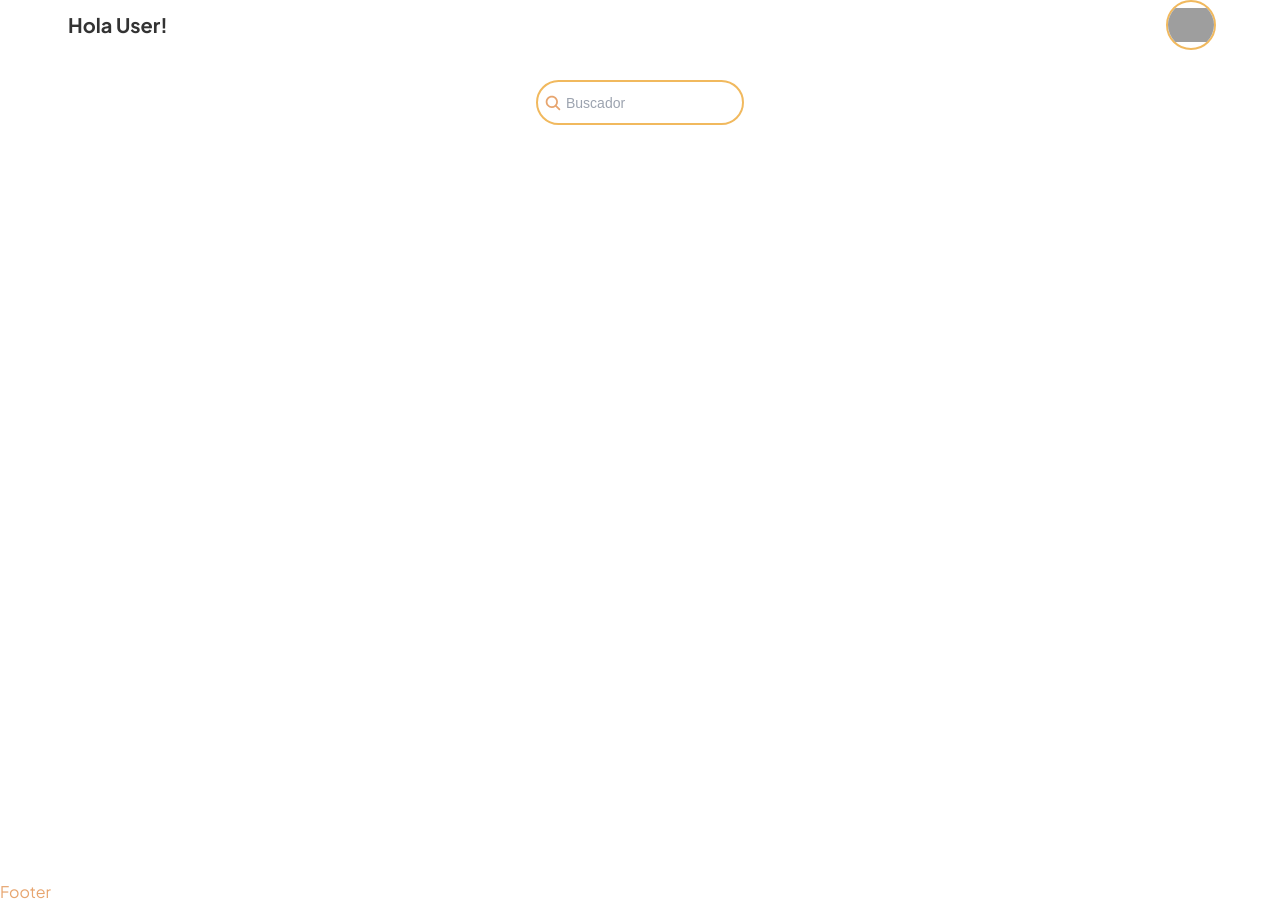
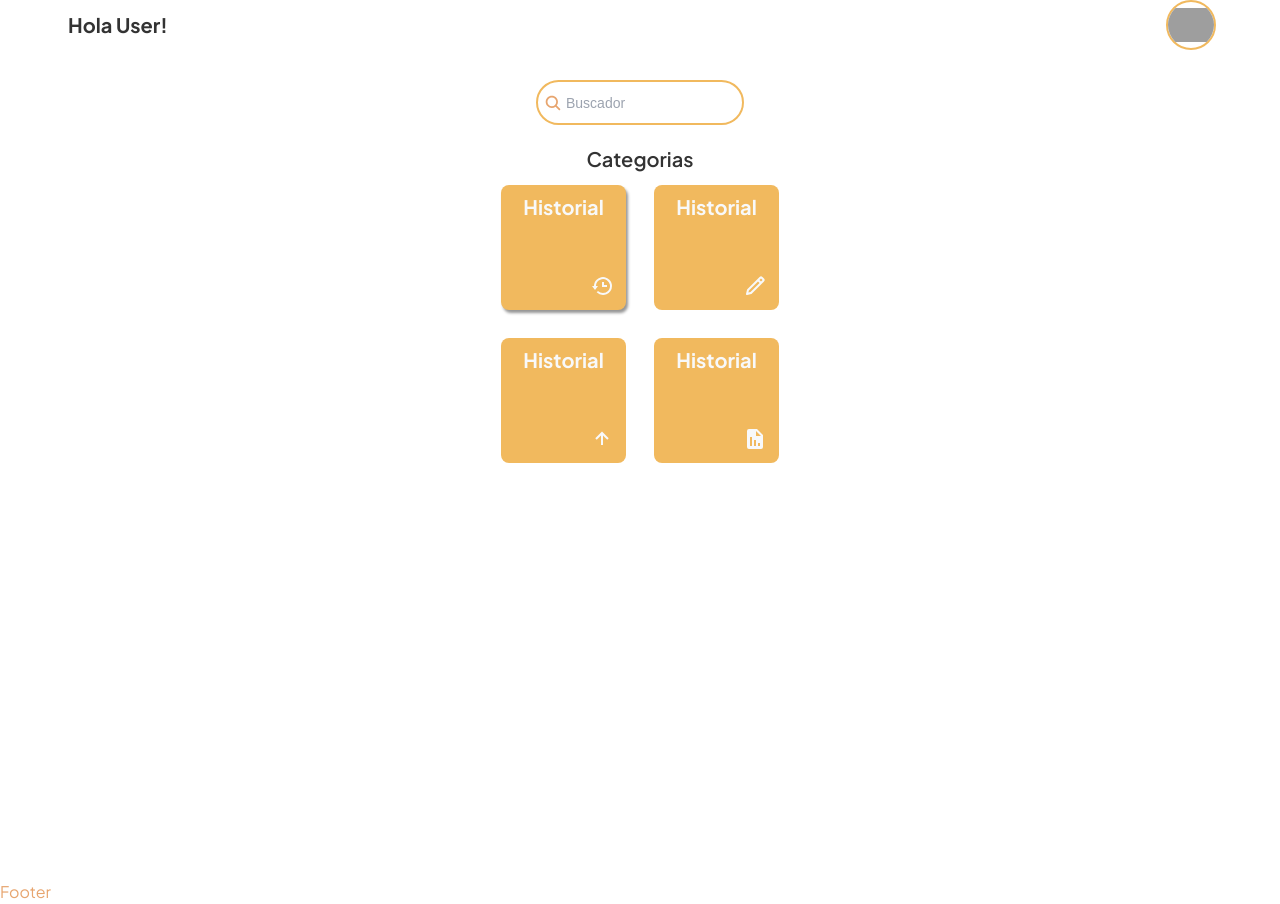
Before and after one commit to Dev-Sphere-Hub/Dev-Sphere-Carpincho-Security, a React (Vite) app in the folder client/: page / in a window 1280 px wide. Built offline with nearby package versions, Linux system fonts and the light colour scheme; grey boxes are pictures that could not be loaded.

Commit message:
feat: Agregar componente categorias

```diff
--- a/client/src/App.css
+++ b/client/src/App.css
@@ -1,5 +1,6 @@
 #root {
   width: 100%;
+  min-width: 300px;
   max-width: 1280px;
   margin: 0 auto;
 }
--- /dev/null
+++ b/client/src/components/categories/Categories.jsx
@@ -0,0 +1,43 @@
+import React from 'react'
+import { BiHistory, BiUpArrowAlt, BiSolidReport, BiPencil } from 'react-icons/bi'
+
+const Categories = () => {
+  return (
+    <div className='flex flex-col gap-3'>
+      <h2 className='tituloGeneral font-titulo font-semibold text-xl text-colorCustom4 text-center'>Categorias</h2>
+
+      <section className='grid gap-7 grid-cols-2 grid-rows-2 place-content-center min-w-[290px]'>
+        <section className='catdRedirect w-[125px] h-[125px] bg-colorCustom1 ml-auto rounded-lg flex flex-col justify-between p-2 shadow-[2px_3px_3px_#969696,_-3px_-3px_4px_#ffffff]'>
+          <h2 className='font-titulo font-bold text-xl text-colorCustom5 text-center'>Historial</h2>
+          <div className='icon w-8 h-8 grid place-content-center text-2xl ml-auto text-colorCustom5'>
+            <BiHistory />
+          </div>
+        </section>
+
+        <section className='catdRedirect w-[125px] h-[125px] bg-colorCustom1 mr-auto rounded-lg flex flex-col justify-between p-2'>
+          <h2 className='font-titulo font-bold text-xl text-colorCustom5 text-center'>Historial</h2>
+          <div className='icon w-8 h-8 grid place-content-center text-2xl ml-auto text-colorCustom5'>
+            <BiPencil />
+          </div>
+        </section>
+
+        <section className='catdRedirect w-[125px] h-[125px] bg-colorCustom1 ml-auto rounded-lg flex flex-col justify-between p-2'>
+          <h2 className='font-titulo font-bold text-xl text-colorCustom5 text-center'>Historial</h2>
+          <div className='icon w-8 h-8 grid place-content-center text-2xl ml-auto text-colorCustom5'>
+            <BiUpArrowAlt />
+          </div>
+        </section>
+
+        <section className='catdRedirect w-[125px] h-[125px] bg-colorCustom1 mr-auto rounded-lg flex flex-col justify-between p-2'>
+          <h2 className='font-titulo font-bold text-xl text-colorCustom5 text-center'>Historial</h2>
+          <div className='icon w-8 h-8 grid place-content-center text-2xl ml-auto text-colorCustom5'>
+            <BiSolidReport />
+          </div>
+        </section>
+
+      </section>
+    </div>
+  )
+}
+
+export default Categories
--- a/client/src/components/search/Search.jsx
+++ b/client/src/components/search/Search.jsx
@@ -14,14 +14,23 @@ const Search = () => {
       setTimeout(() => {
         navigate('/search')
         setRedirect(false)
-      }, 2000)
+      }, 3000)
     }
   }, [redirect])
 
-  const handleSearch = (e) => {
+  const handleSearch = () => {
     const filteredData = filtersProductsByKeyword(packages, searchTerm)
     console.log('Foods Filter Keyword ->', filteredData)
     setRedirect(false)
+    setSearchTerm('...buscando')
+    setTimeout(() => {
+      setSearchTerm('')
+    }, 1000)
+  }
+
+  const handleSubmit = (e) => {
+    e.preventDefault()
+    handleSearch()
   }
 
   return (
@@ -29,10 +38,10 @@ const Search = () => {
       {
         redirect
           ? (
-            <p className='redirect '>redirigiendo...</p>
+            <p className='redirect '> Redirigiendo...</p>
             )
           : (
-            <div className='relative'>
+            <form onSubmit={handleSubmit} className='relative'>
               <input
                 type='text'
                 name='text'
@@ -41,10 +50,10 @@ const Search = () => {
                 onChange={(event) => setSearchTerm(event.target.value)}
                 placeholder='Buscador'
               />
-              <button className='icon absolute left-2 top-[14px] text-lg' onClick={handleSearch}>
+              <button type='submit' className='icon absolute left-2 top-[14px] text-lg'>
                 <IoSearch />
               </button>
-            </div>
+            </form>
             )
       }
     </div>
--- a/client/src/index.css
+++ b/client/src/index.css
@@ -40,6 +40,7 @@ a {
 body {
   display: flex;
   background-color: white;
+  min-width: 300px;
 }
 
 /* h1 {
--- a/client/src/layouts/header/Header.jsx
+++ b/client/src/layouts/header/Header.jsx
@@ -3,7 +3,7 @@ import NavBar from '../../components/NavBar/NavBar'
 
 const Header = () => {
   return (
-    <header className='headerContainer text-colorCustom1 bg-white fixed top-0 left-0 lg:left-0  w-[100%] h-[130px] lg:h-auto  flex justify-center items-center font-bold text-xl uppercase text-center pt-[0] z-50'>
+    <header className='headerContainer text-colorCustom1 bg-white fixed top-0 left-0 lg:left-0  min-w-[300px] w-[100%] h-[130px] lg:h-auto  flex justify-center items-center font-bold text-xl uppercase text-center pt-[0] z-50'>
       <NavBar />
     </header>
   )
--- a/client/src/pages/home/Home.jsx
+++ b/client/src/pages/home/Home.jsx
@@ -1,10 +1,13 @@
 import React from 'react'
 import Search from '../../components/search/Search'
+import Categories from '../../components/categories/Categories'
 
 const Home = () => {
   return (
-    <section className='relative w-[100%] h-[100%] bg-white m-0 p-0'>
+    <section className='relative w-[100%] h-[100%] bg-white m-0 p-0 flex flex-col gap-5 min-w-[300px]'>
       <Search />
+
+      <Categories />
     </section>
   )
 }
```
